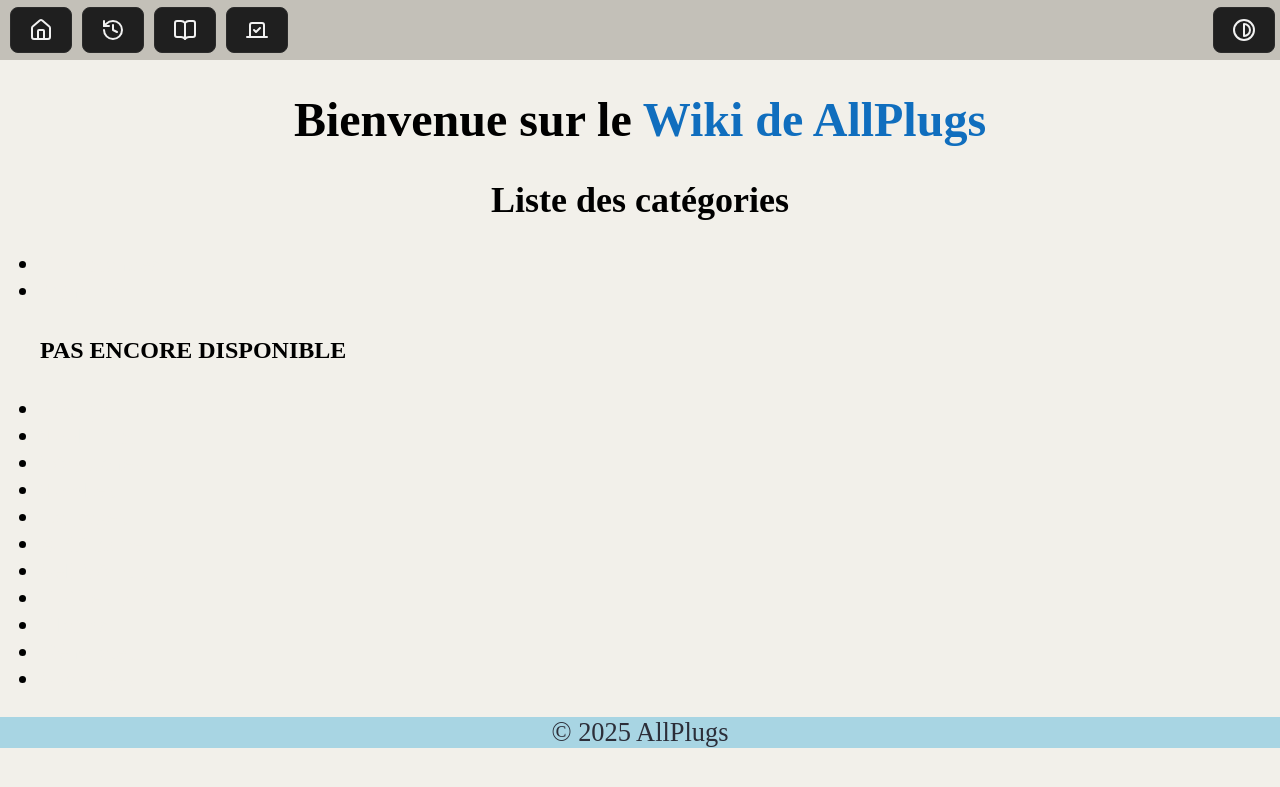
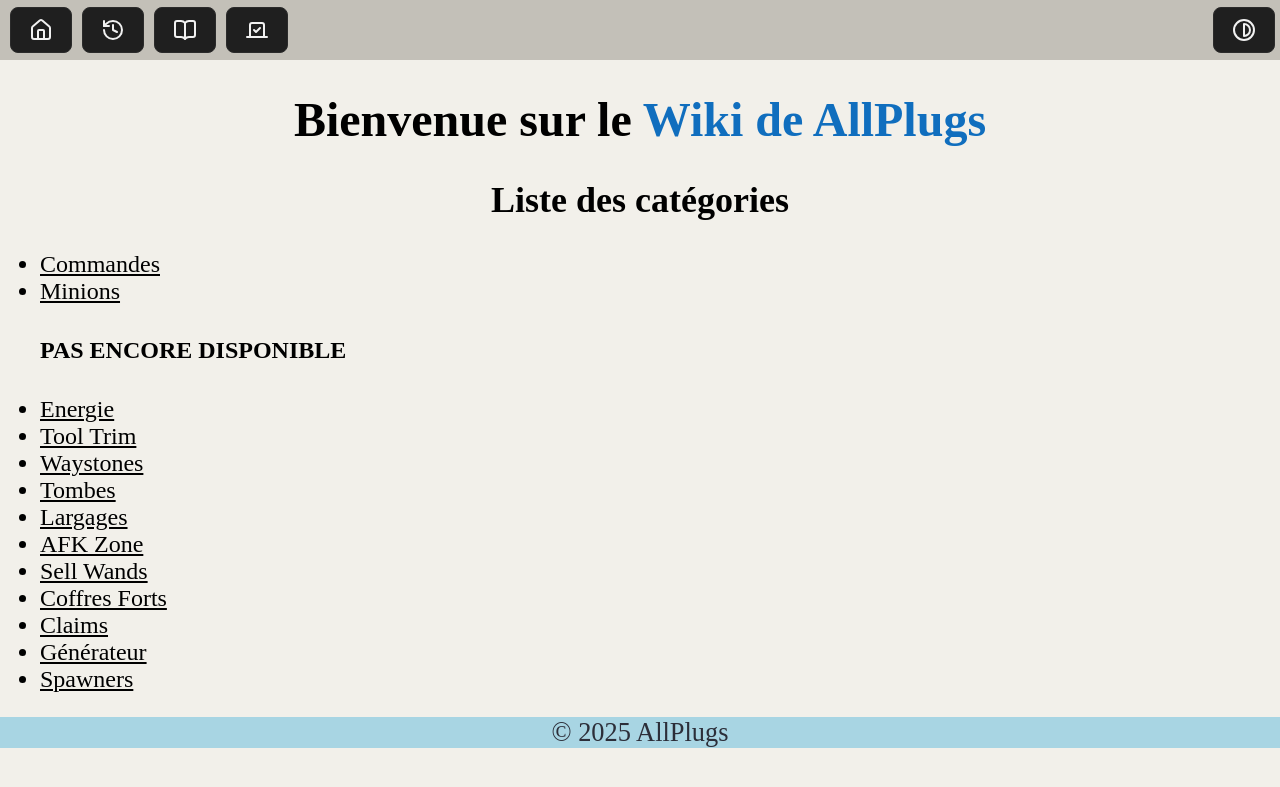
Before and after one commit to Nat688/AllPlugs-Site, a Jekyll site: the page built from wiki.html, in a window 1280 px wide. Shown: the top 787 px of the page. Built offline with Jekyll 4.4.1, drawn with Linux system fonts in a browser that asks for light colours.

Commit message:
Update wiki.html

```diff
--- a/wiki.html
+++ b/wiki.html
@@ -6,7 +6,7 @@
 		color: #106EBE;
 	}
 	.acolor {
-		color: #F2F0EA;
+		color: black;
 	}
 	body.dark .acolor {
     	color: #F2F0EA;
```
